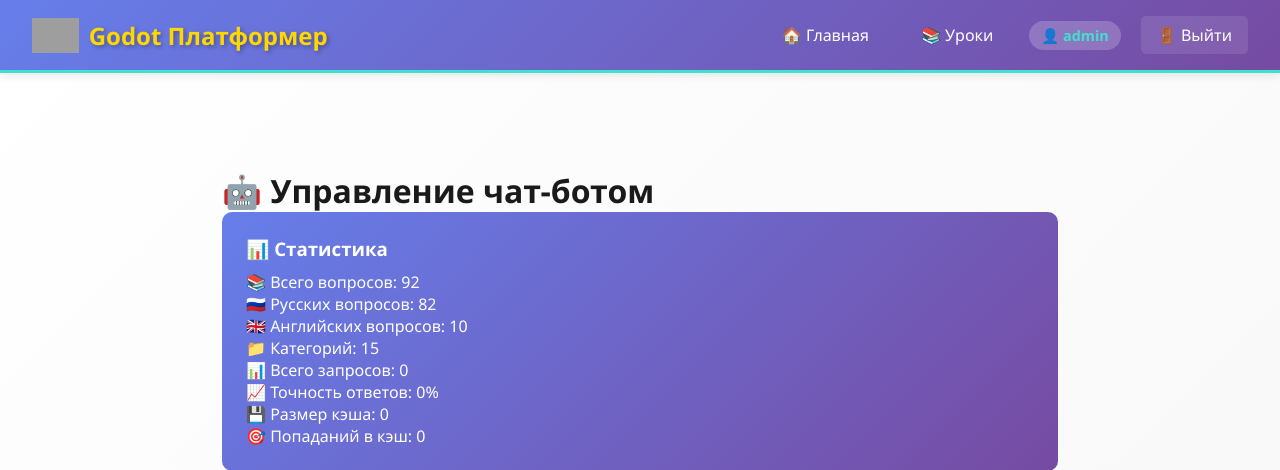
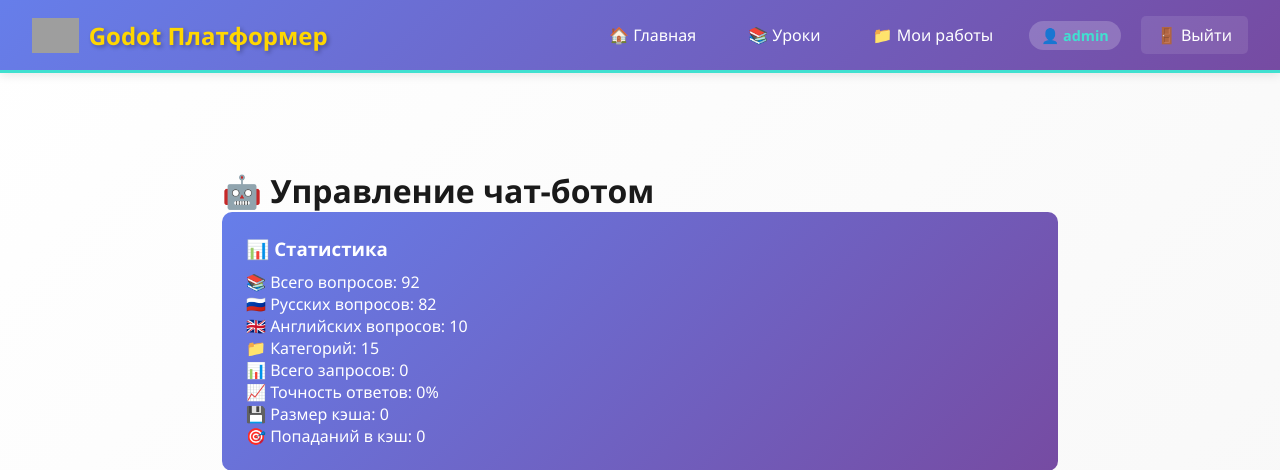
Before and after one commit to SOSOK-DEDADEDA/project_Zimin_Orekhov, a Flask app: page /admin/chatbot in a window 1280 px wide. Shown: the top 470 px of the page. Run offline with Flask 3, Linux system fonts and the light colour scheme; the visitor is signed in with stand-in values (Sample User, id 1); grey boxes are pictures that could not be loaded.

Commit message:
Update base.html
В навигации появился новый раздел, который будет предназначен для выгрузки работ от детей

```diff
--- a/templates/base.html
+++ b/templates/base.html
@@ -18,6 +18,7 @@
             <a href="{{ url_for('index') }}">🏠 Главная</a>
             {% if session.username %}
                 <a href="{{ url_for('index') }}#lessons">📚 Уроки</a>
+                 <a href="{{ url_for('my_submissions') }}">📁 Мои работы</a>
                 <span class="user-info">👤 {{ session.username }}</span>
                 <a href="{{ url_for('logout') }}" class="logout-btn">🚪 Выйти</a>
             {% else %}
```
